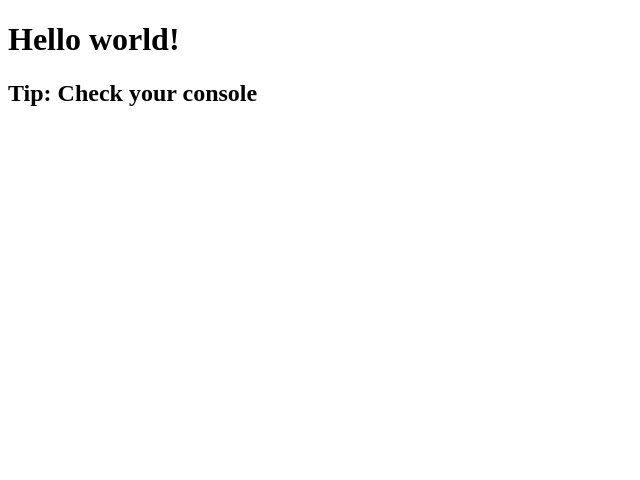
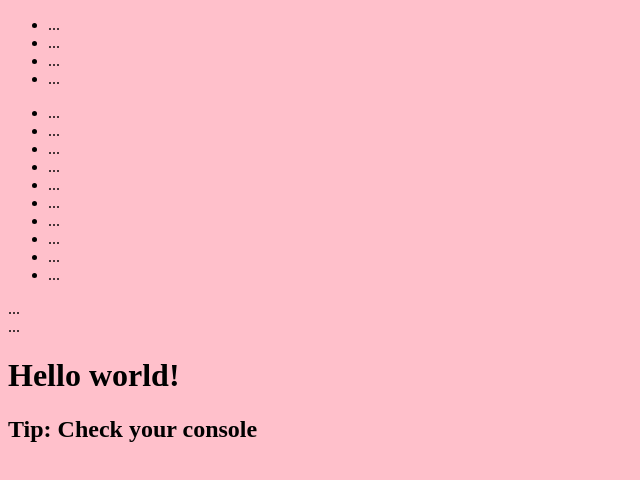
Before and after one commit to gallubka/WS-Project, a website built with webpack: page index.html in a window 1280 px wide. Shown: the whole page, without its empty margins (0-640 px from the left). Built offline with nearby package versions, Linux system fonts and the light colour scheme.

Commit message:
HI! I am an update

```diff
--- a/index.html
+++ b/index.html
@@ -5,6 +5,40 @@
         <title>Webpack App</title>
     </head>
     <body>
+        <div class="navigation-one">
+            <div class="WS-navigation">
+                <div class="order-navigation">
+                    <ul>
+                        <li>...</li>
+                        <li>...</li>
+                        <li>...</li>
+                        <li>...</li>
+                    </ul>
+                </div>
+            </div>
+        </div>
+        <div class="logo"></div>
+        <div class="search-bar"></div>
+        <div class="store-navigation">
+            <ul>
+                <li>...</li>
+                <li>...</li>
+                <li>...</li>
+                <li>...</li>
+                <li>...</li>
+                <li>...</li>
+                <li>...</li>
+                <li>...</li>
+                <li>...</li>
+                <li>...</li>
+            </ul>
+        </div>
+        <div class="product-navigation">...</div>
+        <div class="deals-navigation">...</div>
+        <header>
+            <main></main>
+            <footer></footer>
+        </header>
         <h1>Hello world!</h1>
         <h2>Tip: Check your console</h2>
     </body>
--- a/src/index.js
+++ b/src/index.js
@@ -1 +1,2 @@
 console.log("Hello World!");
+import './styles.scss';
--- /dev/null
+++ b/src/styles.scss
@@ -0,0 +1,3 @@
+body{
+    background: pink;
+}
```
